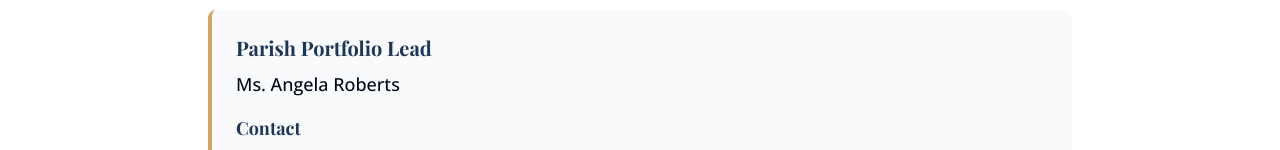
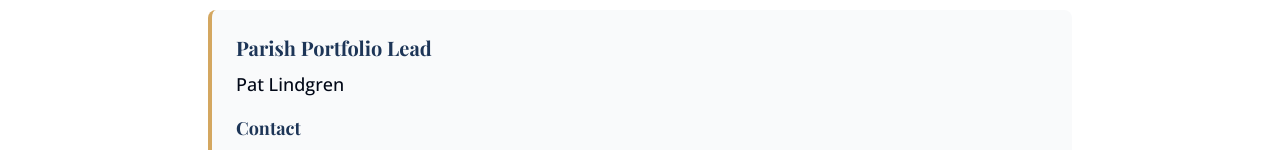
Before and after one commit to LawrenceBaatjies/stjosephs-goodwood, a React (Vite) app: page /parish-ministry/liturgy in a window 1280 px wide. Shown: the part 434-584 px from the top of the page. Built offline with nearby package versions, Linux system fonts and the light colour scheme.

Commit message:
Update LiturgyPage.tsx

```diff
--- a/src/pages/parish-ministry/LiturgyPage.tsx
+++ b/src/pages/parish-ministry/LiturgyPage.tsx
@@ -36,7 +36,7 @@ const LiturgyPage = () => {
               {/* Portfolio Lead & Contact Information */}
               <div className="bg-gray-50 p-6 rounded-lg mb-8 border-l-4 border-church-red">
                 <h3 className="text-xl font-bold text-church-navy mb-2">Parish Portfolio Lead</h3>
-                <p className="text-lg font-medium mb-4">Ms. Angela Roberts</p>
+                <p className="text-lg font-medium mb-4">Pat Lindgren</p>
 
                 <h4 className="text-lg font-bold text-church-navy mb-2">Contact</h4>
                 <div className="space-y-2">
```
